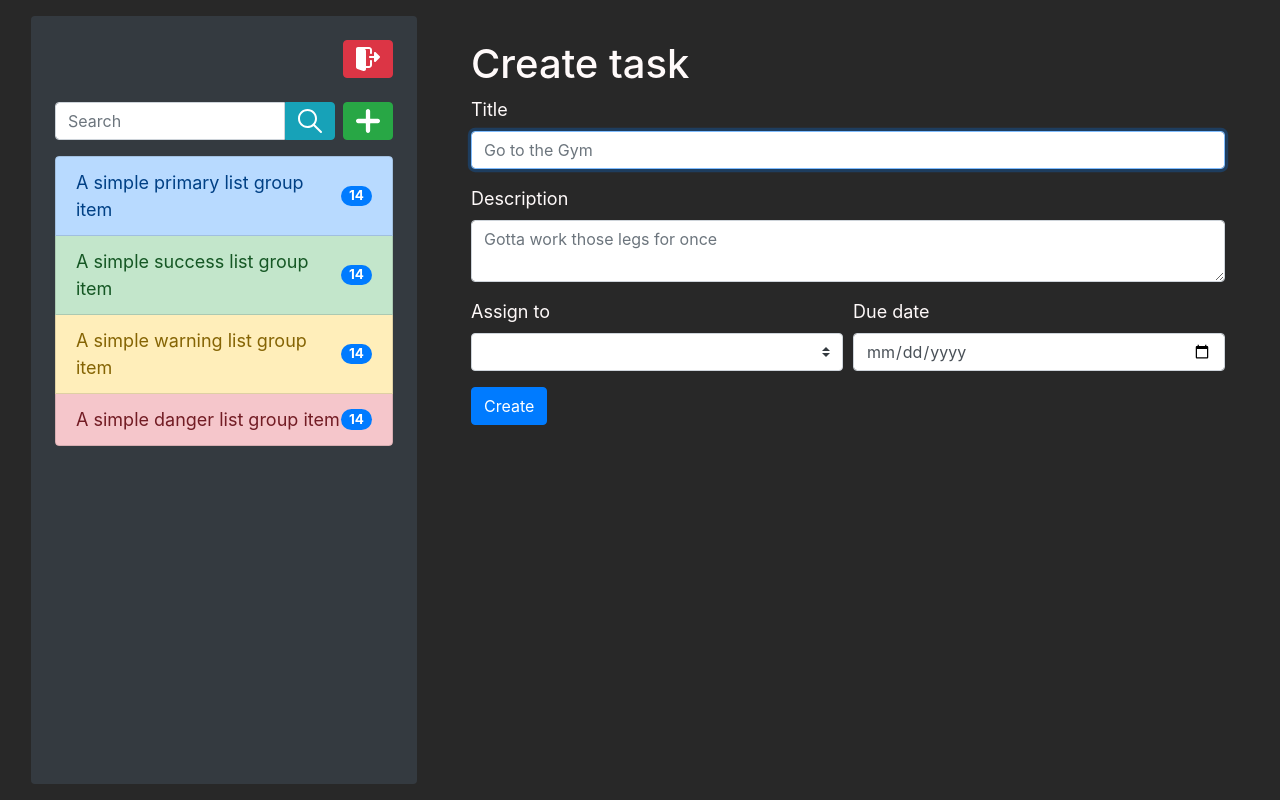
After one commit to MikaFilleul/Todo-list, a PHP site: template views/page/create.twig in a window 1280 px wide. The commit adds this page. Run offline with PHP 8.4, Linux system fonts and the light colour scheme; the template is opened without the code that fills it, so the values that code supplies are empty; some libraries are stand-ins or nearby versions.

Commit message:
home page templating + controller handling

```diff
--- a/assets/scss/main.scss
+++ b/assets/scss/main.scss
@@ -33,21 +33,6 @@ body {
   right: 4rem;
 }
 
-.m-w-48 {
-  width: 48%;
-  max-width: 48%;
-}
-
-.m-h-24 {
-  height: 24%;
-  max-height: 24%;
-}
-
-.m-h-74 {
-  height: 74%;
-  max-height: 74%;
-}
-
 .round-border-left {
   border-radius: 0;
   border-top-left-radius: 0.25rem;
--- a/src/Controllers/AuthController.php
+++ b/src/Controllers/AuthController.php
@@ -17,8 +17,7 @@ class AuthController extends User
   public function postLogin(Request $request, Response $response): Response {
     $data = $request->getParsedBody();
 
-    $this->setInfo($data['username'], $data['password']);
-    if($this->userLogin()) {
+    if($this->userLogin($data['username'], $data['password'])) {
       $_SESSION['username'] = $data['username'];
       return $response->withHeader('Location', $this->router->urlFor('home'));
     }
--- a/src/Controllers/HomeController.php
+++ b/src/Controllers/HomeController.php
@@ -9,7 +9,7 @@ use Psr\Http\Message\ResponseInterface as Response;
 
 class HomeController extends Model
 {
-  public function render(Request $request, Response $response, array $args): Response {
+  public function getHome(Request $request, Response $response, array $args): Response {
     if (!$_SESSION['username']) {
       return $response->withHeader('Location', $this->router->urlFor('login'));
     }
--- a/views/page/404.twig
+++ b/views/page/404.twig
@@ -9,7 +9,7 @@
       <div class="div-w75">
         <h1 class="display-4">Error 404!</h1>
         <p class="lead">Page not found!</p>
-        <a class="btn btn-primary btn-lg" href="#" role="button">Go back</a>
+        <a class="btn btn-primary btn-lg" href="/" role="button">Go to Home Page</a>
       </div>
     </div>
   </div>
--- /dev/null
+++ b/views/page/create.twig
@@ -0,0 +1,35 @@
+{% extends "/page/home.twig" %}
+
+{% block taskPage %}
+<div class="p-4 d-flex flex-column mh-100 overflow-auto">
+  <h1 id="createTask">Create task</h1>
+  <form action="{{ url_for('create') }}" method="post" autocomplete="off">
+    <div class="form-group">
+      <label for="taskTitle">Title</label>
+      <input type="text" class="form-control" id="taskTitle" placeholder="Go to the Gym" required autofocus>
+    </div>
+    <div class="form-group">
+      <label for="taskDecription">Description</label>
+      <textarea type="text" class="form-control" id="taskDecription" placeholder="Gotta work those legs for once" required></textarea>
+    </div>
+    <div class="form-row">
+      <div class="form-group col-md-6">
+        <label for="taskAssignTo">Assign to</label>
+        <select id="taskAssignTo" class="form-control custom-select">
+          <option selected>{{ username }}</option>
+          {% for user in users %}
+          {% if username != user.username %}
+          <option>{{ user.username }}</option>
+          {% endif %}
+          {% endfor %}
+        </select>
+      </div>
+      <div class="form-group col-md-6">
+        <label for="taskDueDate">Due date</label>
+        <input type="date" class="form-control" id="taskDueDate" required>
+      </div>
+    </div>
+    <button type="submit" class="btn btn-primary">Create</button>
+  </form>
+</div>
+{% endblock %}
--- a/views/page/home.twig
+++ b/views/page/home.twig
@@ -4,7 +4,7 @@
 
 {% block page %}
 <div class="row m-0 w-100 h-100">
-  <div class="col-md-4 h-100 mb-3">
+  <div class="col-md-4 h-100 mh-100 mb-3">
     <div class="bg-dark p-4 h-100 mh-100 d-flex flex-column align-items-center rounded">
       <div class="d-flex flex-row w-100 mb-4">
         <h1 class="mx-auto mb-0 overflow-hidden">{{ username }}</h1>
@@ -13,32 +13,28 @@
         </a>
       </div>
 
-      <div class="d-flex flex-row w-100 mb-4">
-        <form action="/add" class="d-flex flex-row m-w-48 mr-auto">
-          <input class="form-control overflow-auto round-border-left" type="text" placeholder="Add" aria-label="Add">
-          <button class="btn btn-success d-flex justify-content-center align-items-center round-border-right" type="submit"><img class="mini-icon" src="img/add.svg" alt="ADD"></button>
-        </form>
-        <form action="/search" class="d-flex flex-row m-w-48">
+      <div class="d-flex flex-row w-100 mb-2">
+        <form action="/search" class="d-flex flex-row mb-2 mx-auto overflow-hidden" method="post">
           <input class="form-control overflow-auto round-border-left" type="search" placeholder="Search" aria-label="Search">
           <button class="btn btn-info d-flex justify-content-center align-items-center round-border-right" type="submit"><img class="mini-icon" src="img/search.svg" alt="SEARCH"></button>
         </form>
+        <a class="btn btn-success d-flex justify-content-center align-items-center mb-2 ml-2" href="{{ url_for('create') }}">
+          <img class="mini-icon" src="img/create.svg" alt="CREATE">
+        </a>
       </div>
 
-      <div class="list-group w-100 overflow-auto mb-4">
+      <div class="list-group w-100 overflow-auto mb-2">
         <a href="#" class="list-group-item list-group-item-action list-group-item-primary d-flex justify-content-between align-items-center">A simple primary list group item<span class="badge badge-primary badge-pill">14</span></a>
         <a href="#" class="list-group-item list-group-item-action list-group-item-success d-flex justify-content-between align-items-center">A simple success list group item<span class="badge badge-primary badge-pill">14</span></a>
+        <a href="#" class="list-group-item list-group-item-action list-group-item-warning d-flex justify-content-between align-items-center">A simple warning list group item<span class="badge badge-primary badge-pill">14</span></a>
         <a href="#" class="list-group-item list-group-item-action list-group-item-danger d-flex justify-content-between align-items-center">A simple danger list group item<span class="badge badge-primary badge-pill">14</span></a>
-        <a href="#" class="list-group-item list-group-item-action list-group-item-warning d-flex justify-content-between align-items-center">A simple warning list group item<span class="badge badge-primary badge-pill">14</span></a>
       </div>
     </div>
   </div>
 
-  <div class="col-md-8 h-100">
-    <div class="bg-dark p-4 m-h-24 mb-3 d-flex flex-column align-items-center rounded">
-    </div>
-
-    <div class="bg-dark p-4 m-h-74 mb-3 d-flex flex-column align-items-center rounded">
-    </div>
+  <div class="col-md-8 h-100 mh-100 mb-3">
+    {% block taskPage %}
+    {% endblock %}
   </div>
 </div>
 {% endblock %}
--- a/views/page/login.twig
+++ b/views/page/login.twig
@@ -50,6 +50,7 @@
                 type="text"
                 class="form-control"
                 id="usernameInput"
+                placeholder="John Doe"
                 required
                 autofocus
               >
@@ -62,6 +63,7 @@
                 class="form-control"
                 id="passwordInput"
                 aria-describedby="passwordHint"
+                placeholder="SecretPassword123"
                 required
               >
               <small id="passwordHint" class="form-text text-muted">
```
Also changed, not shown: app/routes.php (+9 -1 lines), src/Controllers/TaskController.php (added, +29 -0 lines), src/Models/Task.php (added, +15 -0 lines), src/Models/User.php (+2 -19 lines), views/page/task.twig (added, +15 -0 lines), public/css/main.css, public/img/create.svg (renamed from public/img/add.svg), 1 other file.
